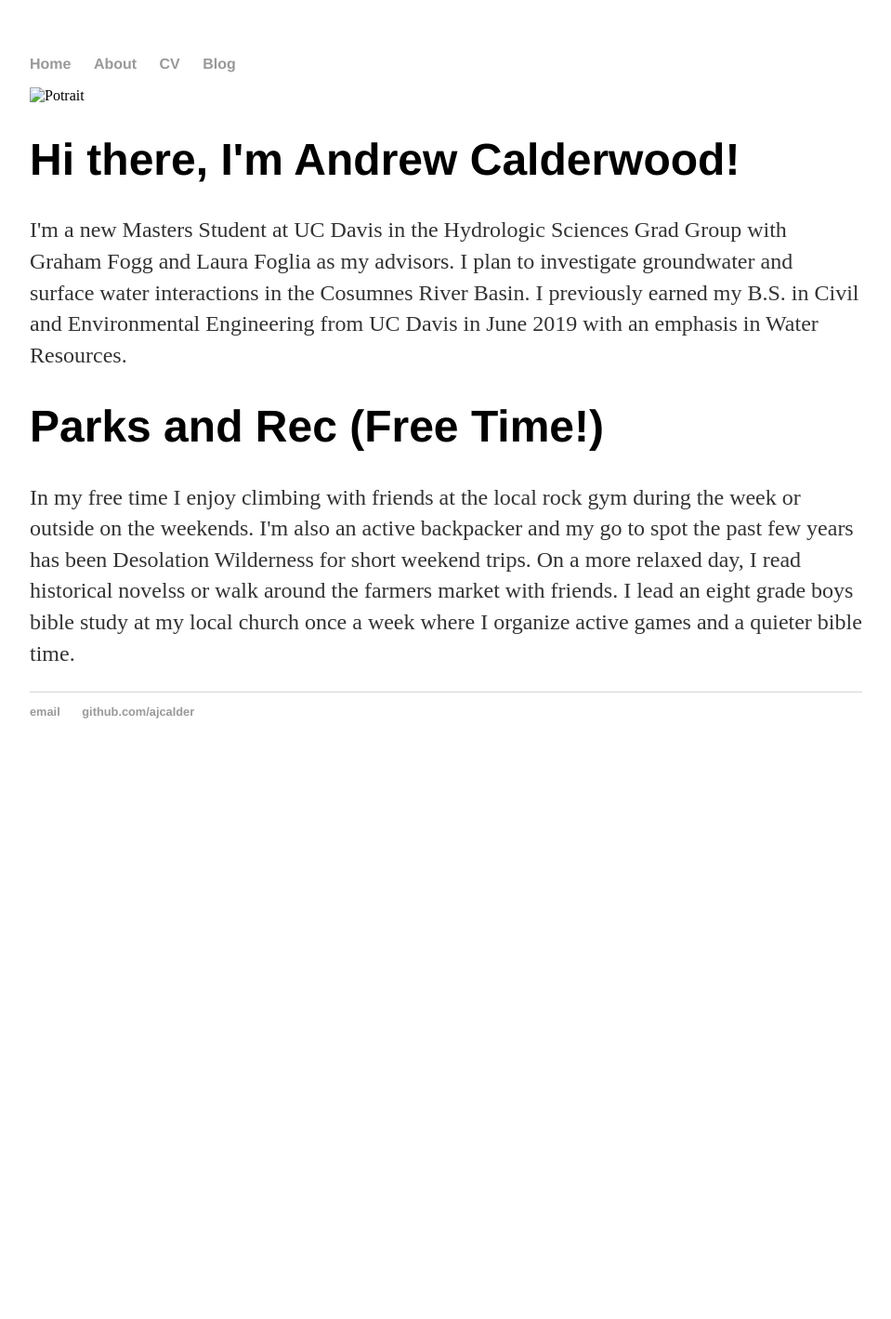
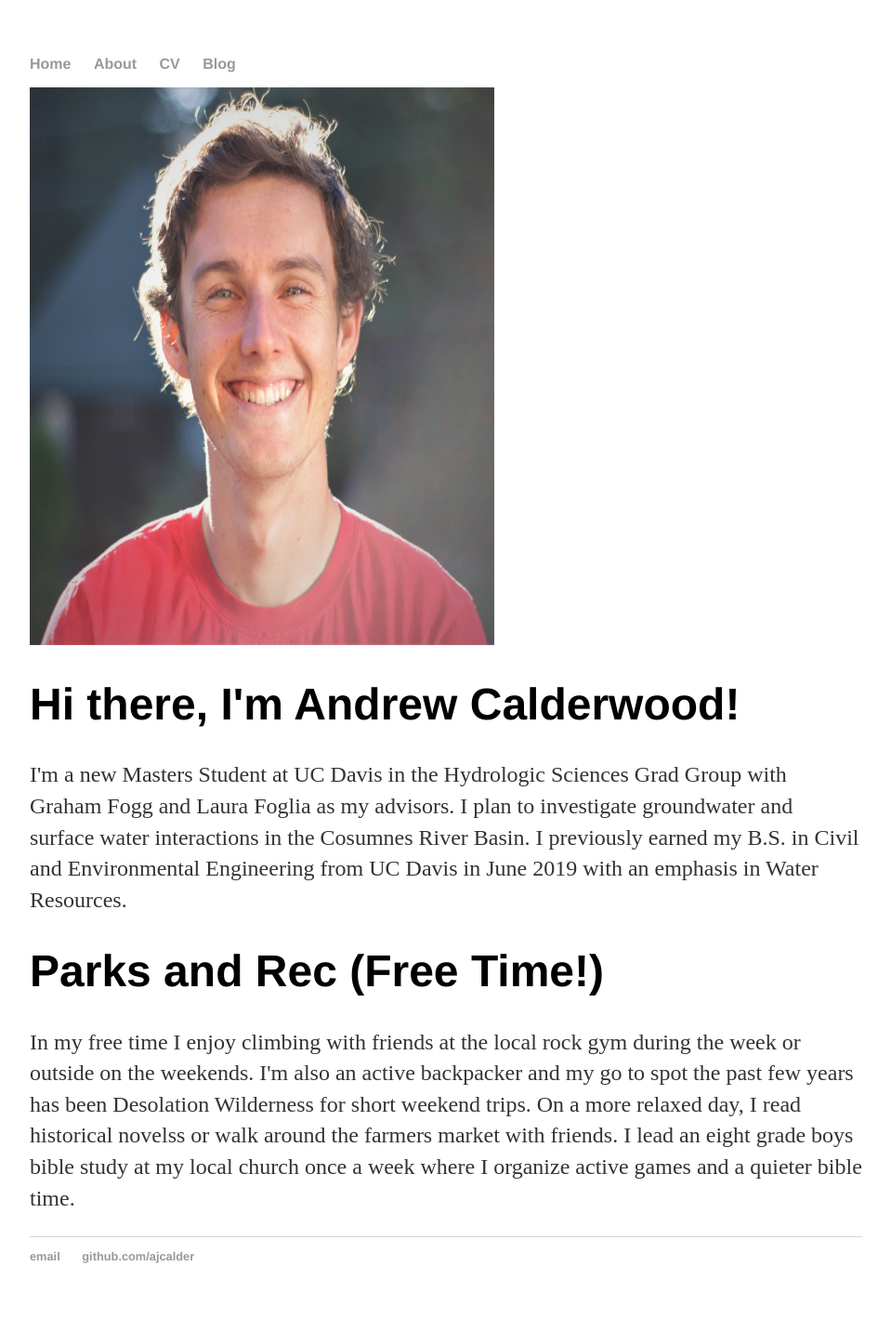
Before and after one commit to ajcalder/ajcalder.github.io, a Jekyll site: the page built from about/index.html, in a window 1280 px wide. Shown: the whole page at 93% size, without its empty margins (160-1119 px from the left). Built offline with Jekyll 4.4.1, drawn with Linux system fonts in a browser that asks for light colours; before the commit the page ends 900 px from its top, so only the background shows below that.

Commit message:
Update index.html

```diff
--- a/about/index.html
+++ b/about/index.html
@@ -3,7 +3,7 @@ layout: default
 title: About Me
 ---
 <div class="blurb">
-	<img src="headshot.jpg" alt="Potrait" style="width:500px;height:600px;">
+	<img src="https://github.com/ajcalder/ajcalder.github.io/blob/master/headshot.JPG" alt="Potrait" style="width:500px;height:600px;">
 	<h1>Hi there, I'm Andrew Calderwood!</h1>
 	<p>I'm a new Masters Student at UC Davis in the Hydrologic Sciences Grad Group with Graham Fogg and Laura Foglia as my advisors.
         I plan to investigate groundwater and surface water interactions in the Cosumnes River Basin. I previously earned my B.S. in
```
